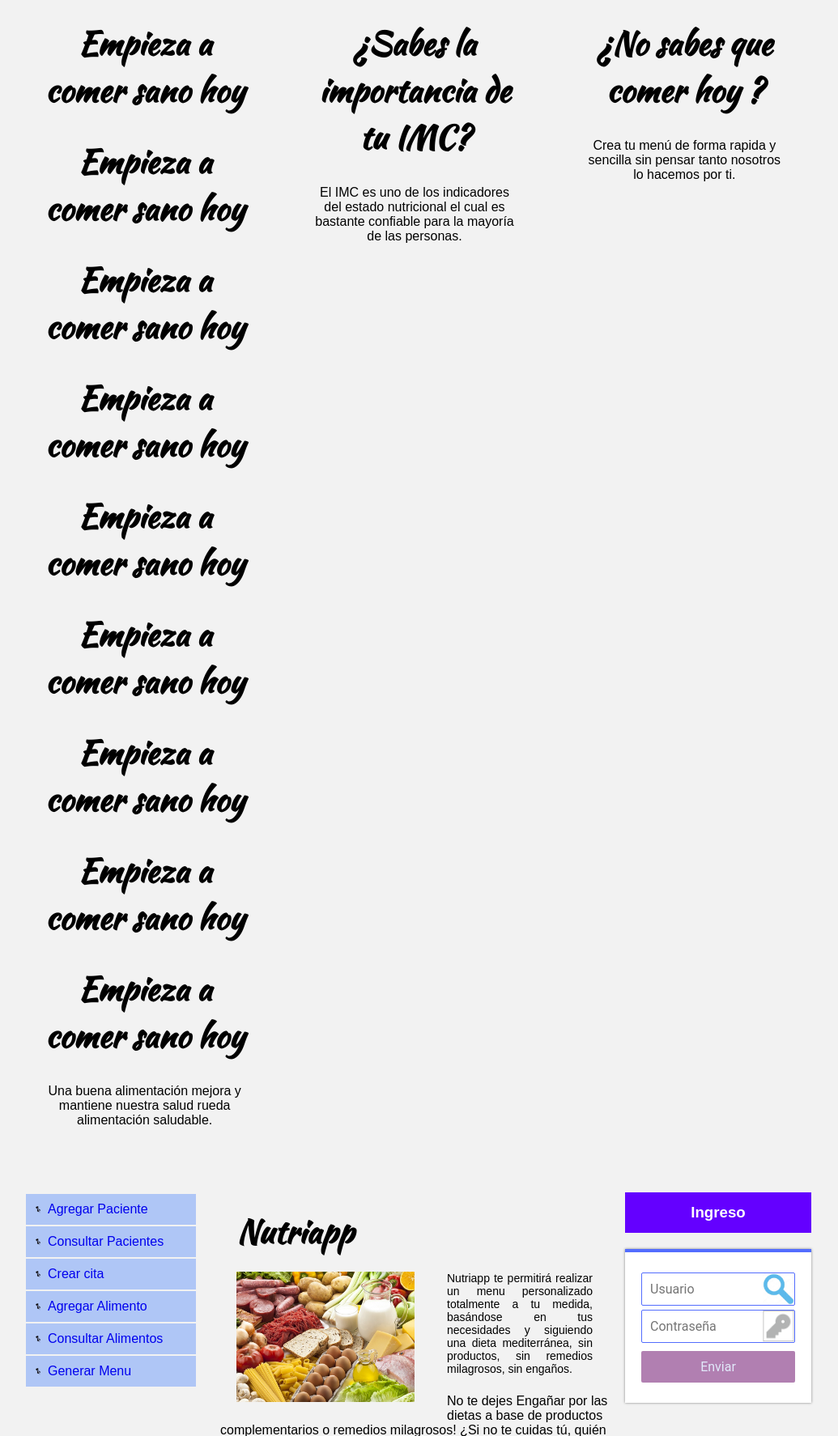
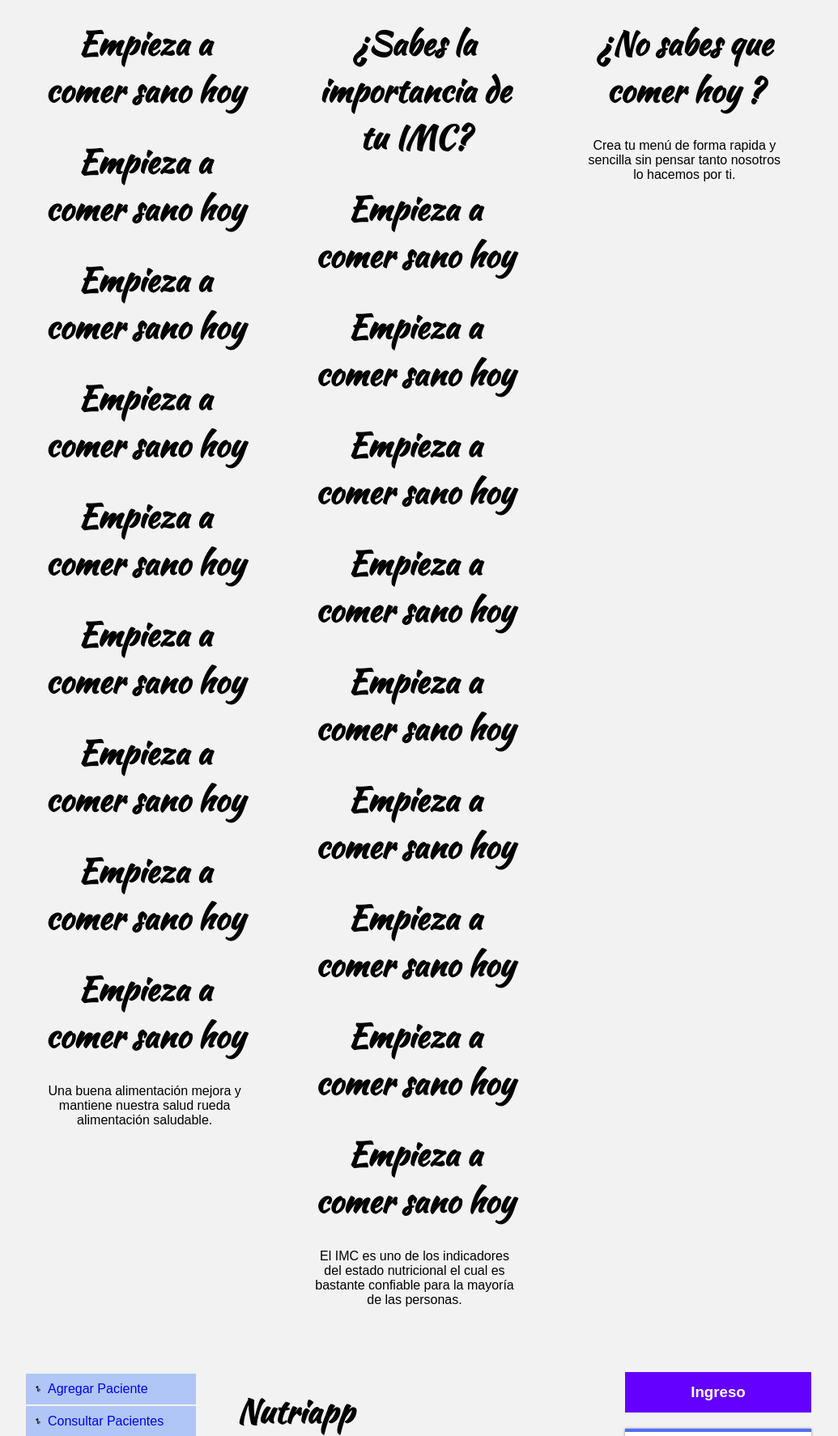
Before and after one commit to JackSparrowCg/nutriapp_TADDW, a PHP site: page / in a window 1280 px wide. Shown: the part 469-2243 px from the top of the page at 81% size, without its empty margins (128-1163 px from the left). Run offline with PHP 8.4, Linux system fonts and the light colour scheme; grey boxes are pictures that could not be loaded.

Commit message:
copie más de lineas de código

```diff
--- a/index.php
+++ b/index.php
@@ -29,6 +29,15 @@
                 <center>
                     <img src="img/índice.jpg">
                     <h1>¿Sabes la importancia de tu IMC?</h1>
+                    <h1>Empieza a comer sano hoy </h1>
+                    <h1>Empieza a comer sano hoy </h1>
+                    <h1>Empieza a comer sano hoy </h1>
+                    <h1>Empieza a comer sano hoy </h1>
+                    <h1>Empieza a comer sano hoy </h1>
+                    <h1>Empieza a comer sano hoy </h1>
+                    <h1>Empieza a comer sano hoy </h1>
+                    <h1>Empieza a comer sano hoy </h1>
+                    <h1>Empieza a comer sano hoy </h1>
                     <p>El IMC es uno de los  indicadores del estado nutricional  el cual es bastante confiable para la mayoría de las personas.</p>
                 </center>
 
```
